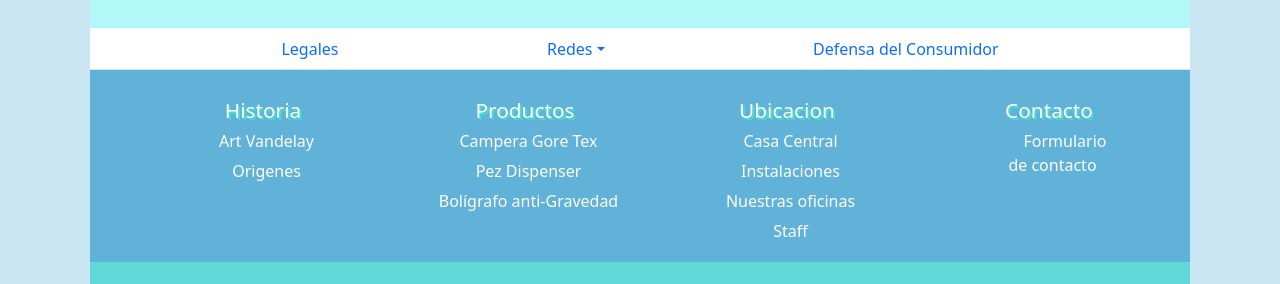
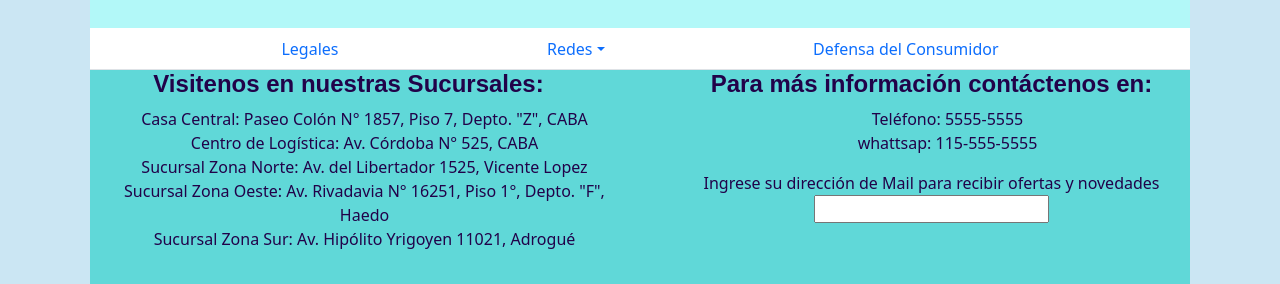
Before and after one commit to Pavlopkin/Art-Vandelay, a website: page index.html in a window 1280 px wide. Shown: the part 1987-2271 px from the top of the page. Drawn offline with nearby package versions, Linux system fonts and the light colour scheme; a web font is replaced by a local one.

Commit message:
saque mapa del sitio en footer

```diff
--- a/index.html
+++ b/index.html
@@ -98,36 +98,6 @@
             </ul>
         </aside>
         <footer class="footer"><!--comparte estructura y estilo con todas las secciones-->
-            <div class="footer__map">
-                <ul class="footer__secciones row mx-auto">
-                    <li class="con-xs-12 col-sm-6 col-md-3"><a href="historia.html">Historia</a>
-                        <ul class="footer__articulos">
-                            <li><a href="historia.html#art">Art Vandelay</a></li>
-                            <li><a href="historia.html#origenes">Origenes</a></li>
-                        </ul>
-                    </li>
-                    <li class="con-xs-12 col-sm-6 col-md-3"><a href="productos.html">Productos</a>
-                        <ul class="footer__articulos">
-                            <li><a href="productos.html#gore">Campera Gore Tex</a></li>
-                            <li><a href="productos.html#dispenser">Pez Dispenser</a></li>
-                            <li><a href="productos.html#boligrafo">Bolígrafo anti-Gravedad</a></li>
-                        </ul>
-                    </li>
-                    <li class="con-xs-12 col-sm-6 col-md-3"><a href="ubicacion.html">Ubicacion</a>
-                        <ul class="footer__articulos">
-                            <li><a href="ubicacion.html#central">Casa Central</a></li>
-                            <li><a href="ubicacion.html#instalaciones">Instalaciones</a></li>
-                            <li><a href="ubicacion.html#oficinas">Nuestras oficinas</a></li>
-                            <li><a href="ubicacion.html#staff">Staff</a></li>
-                        </ul>
-                    </li>
-                    <li class="con-xs-12 col-sm-6 col-md-3"><a href="contacto">Contacto</a>
-                        <ul class="footer__articulos">
-                            <li><a href="contacto.html#formulario">Formulario<br>de contacto</a></li>
-                        </ul>
-                    </li>
-                </ul>
-            </div>
             <div class="footer__sucursales">
                 <h2>Visitenos en nuestras Sucursales:</h2>
                 <ul>
```
